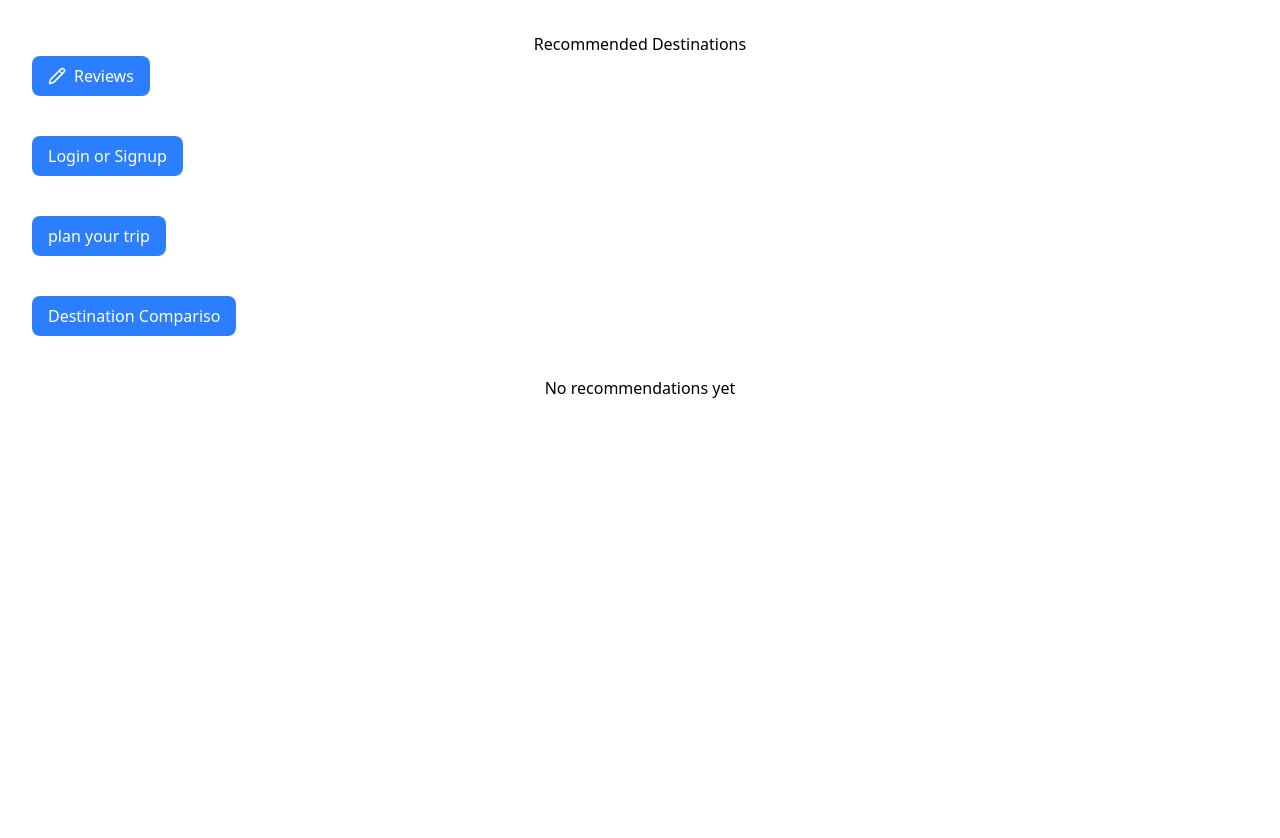
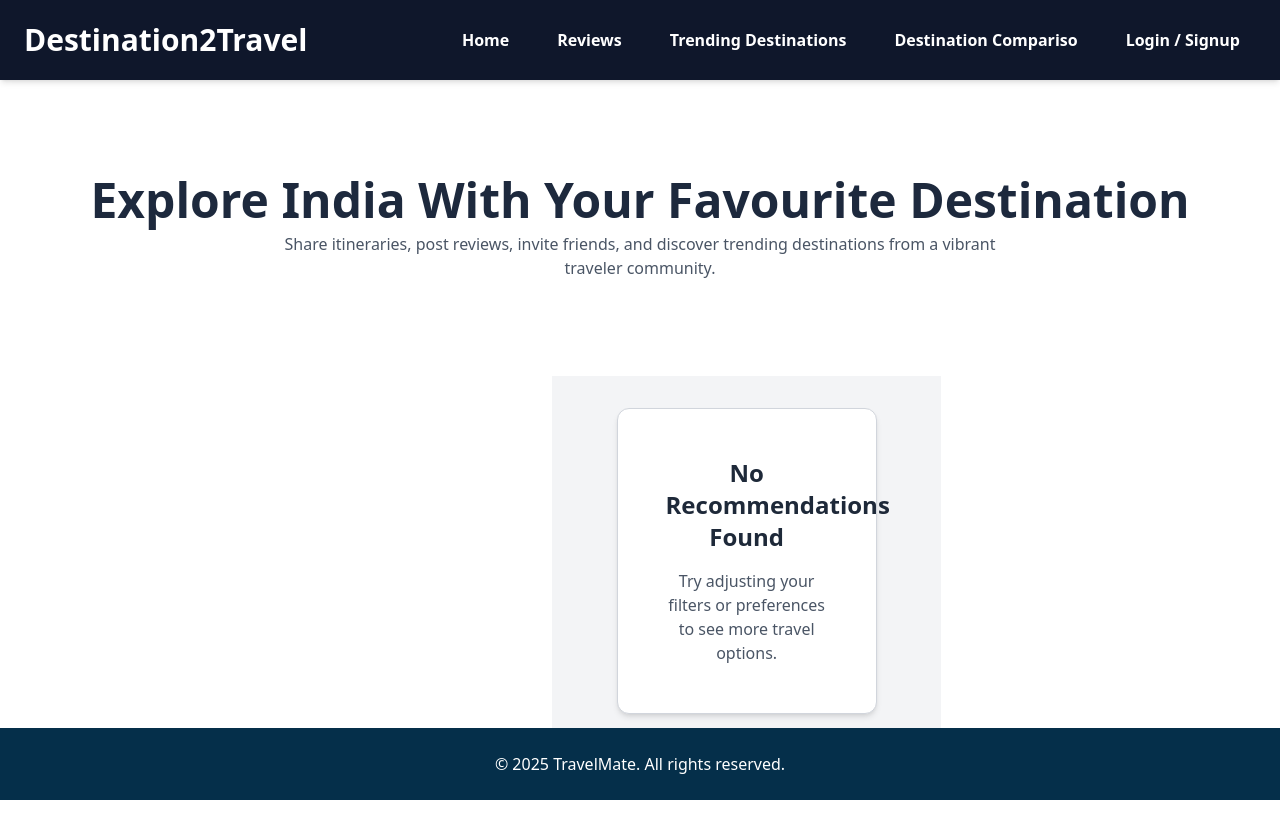
Before and after one commit to the-kiran-kasana/destination-travel, a React (Vite) app in the folder travel-destination/: page /InterestedDestination in a window 1280 px wide. Shown: the top 838 px of the page. Before the commit the page ends 800 px from the top, so only its background shows below. Built offline with nearby package versions, Linux system fonts and the light colour scheme.

Commit message:
creating a UI part

```diff
--- a/travel-destination/package.json
+++ b/travel-destination/package.json
@@ -16,6 +16,7 @@
     "lucide-react": "^0.540.0",
     "react": "^19.1.1",
     "react-dom": "^19.1.1",
+    "react-leaflet": "^5.0.0",
     "react-router-dom": "^7.8.1",
     "tailwindcss": "^4.1.12"
   },
--- a/travel-destination/src/components/Header.jsx
+++ b/travel-destination/src/components/Header.jsx
@@ -20,6 +20,24 @@ export default function Header()
         }
     }
 
+    const handleTrending = () => {
+            if(auth.currentUser){
+              navigate("/DestinationComparison")
+            }
+            else{
+              navigate("/Login");
+            }
+    }
+
+    const handleCompaire = () => {
+            if(auth.currentUser){
+             navigate("/Trending")
+            }
+            else{
+              navigate("/Login");
+            }
+        }
+
     return (
         <>
           <header className="bg-slate-900 bg-opacity-50 shadow-md fixed top-0 left-0 w-full z-50">
@@ -28,16 +46,13 @@ export default function Header()
                   <div className="flex items-center"> <h2 className="text-3xl text-white font-semibold">Destination2Travel</h2> </div>
 
 
-                  <div className="relative w-150">
-                    <input type="text" placeholder="Search" className="bg-slate-700 border border-slate-300 rounded-lg px-10 py-2 w-full text-white placeholder-slate-300" />
-                    <Search className="absolute left-3 top-1/2 transform -translate-y-1/2 text-gray-300" />
-                  </div>
 
                   <div className="flex items-center gap-4">
                      <button className="px-4 py-2 font-semibold text-white rounded-lg hover:bg-gray-700"  onClick={() => navigate("/Home")}> Home </button>
                      <button className="px-4 py-2 font-semibold text-white rounded-lg hover:bg-gray-700"  onClick={handleClick}> Reviews </button>
-                     <button className="px-4 py-2 font-semibold text-white rounded-lg hover:bg-gray-700" onClick={() => navigate("/Trending")} > Trending Destinations </button>
-                     <button className="px-4 py-2 font-semibold text-white rounded-lg hover:bg-gray-700" onClick={() => navigate("/Login")} > Login / Signup</button>
+                     <button className="px-4 py-2 font-semibold text-white rounded-lg hover:bg-gray-700"  onClick={handleTrending} > Trending Destinations </button>
+                     <button className="px-4 py-2 font-semibold text-white rounded-lg hover:bg-gray-700"  onClick={handleCompaire} >Destination Compariso </button>
+                     <button className="px-4 py-2 font-semibold text-white rounded-lg hover:bg-gray-700"  onClick={() => navigate("/Login")} > Login / Signup</button>
                   </div>
                 </nav>
               </header>
--- a/travel-destination/src/questionnaire/Activities.jsx
+++ b/travel-destination/src/questionnaire/Activities.jsx
@@ -3,6 +3,7 @@ import { Binoculars, HandPlatter, TentTree ,Tent,HousePlus} from "lucide-react";
 import { useNavigate } from "react-router-dom";
 import { useLocation } from "react-router-dom";
 import { useSharedState } from "./StateContext";
+import Header from "../components/Header";
 
 
 export default function Activities()
@@ -37,11 +38,12 @@ export default function Activities()
 
 return (
   <>
-    <div className="flex flex-col items-center justify-center p-6 border rounded-2xl shadow-md w-full">
+  <Header />
+<div className="border rounded-lg w-[500px] p-4 mt-30 shadow-md mx-auto">
 
       <h3 className="text-xl font-bold tracking-tight text-white-600 text-center"> Destination2Travel </h3>
-      <p className="mt-10 text-sm text-white-600 text-center gap-6">  We'll personalize Destination2Travel based on your goals </p>
-      <h2 className="mt-2 text-4xl font-bold tracking-tight text-white-600 text-center gap-0">Find  Your  Desired  Activities </h2>
+      <p className="mt-10 text-sm text-black-600 text-center gap-6">  We'll personalize Destination2Travel based on your goals </p>
+      <h2 className="mt-2 text-4xl font-bold tracking-tight text-black-600 text-center gap-0">Find  Your  Desired  Activities </h2>
 
 
       <div className="grid grid-cols-1 sm:grid-cols-2 gap-6 mt-20">
@@ -51,12 +53,12 @@ return (
 
 
             <div className="relative inset-x-0 bottom-0 p-4 text-left">
-                  <div className="flex items-center gap-2 text-white drop-shadow">
+                  <div className="flex items-center gap-2 text-black-400 drop-shadow">
                     <opt.icon className="h-5 w-5" />
                     <p className="text-lg font-semibold">{opt.title}</p>
                   </div>
-                  <p className="mt-1 line-clamp-2 text-sm text-white/90">{opt.subtitle}</p>
-                 <input ref={inputRef} type="checkbox"onChange={() => toggle(opt.id)} className="appearance-none absolute bottom-4 right-4 h-5 w-5 border border-gray-300 rounded-full checked:bg-gray-400 cursor-pointer"/>
+                  <p className="mt-1 line-clamp-2 text-sm text-black-300/90">{opt.subtitle}</p>
+                 <input ref={inputRef} type="checkbox"onChange={() => toggle(opt.id)} className="appearance-none absolute bottom-4 right-4 h-5 w-5 border border-gray-500 rounded-full checked:bg-gray-400 cursor-pointer"/>
             </div>
 
 
@@ -64,7 +66,7 @@ return (
         ))}
       </div>
 
-      <div className="mt-6 flex justify-center w-full"> <button onClick={handleContinue} className="rounded-xl bg-indigo-600 px-10 py-5.5 text-sm font-semibold text-white shadow-sm transition hover:bg-indigo-500 focus:outline-none focus-visible:ring-2 focus-visible:ring-indigo-500 focus-visible:ring-offset-5" > Next </button></div>
+      <div className="mt-6 flex justify-center w-full"> <button onClick={handleContinue} className="rounded-xl bg-slate-800 px-8 py-5 text-sm font-semibold text-white shadow-sm transition hover:bg-indigo-500 focus:outline-none focus-visible:ring-2 focus-visible:ring-indigo-500 focus-visible:ring-offset-5" > Next </button></div>
     </div>
   </>
 );
--- a/travel-destination/src/questionnaire/InterestedDestination.jsx
+++ b/travel-destination/src/questionnaire/InterestedDestination.jsx
@@ -5,6 +5,7 @@
     import { useLocation } from "react-router-dom";
     import { Link } from "react-router-dom";
     import { InterestsData } from "../database/InterestsData";
+    import Header from "../components/Header";
 
     export default function InterestedDestination()
     {
@@ -38,52 +39,45 @@
 
 
     return (
+
       <div>
-        <h2>Recommended Destinations</h2>
-        <button
-           className="flex items-center gap-2 bg-blue-500 text-white mb-10 px-4 py-2 rounded-lg hover:bg-blue-600"
-           onClick={() => navigate("/Review")} > <Pencil size={18} /> Reviews
-        </button>
+         <Header />
+          <section className="py-16 px-8 text-center mt-20">
+                <h2 className="text-5xl text-slate-800 font-bold mb-2">Explore India With Your Favourite Destination</h2>
+                <p className="max-w-3xl mx-auto text-gray-600 "> Share itineraries, post reviews, invite friends, and discover trending destinations from a vibrant traveler community. </p>
+          </section>
 
-        <button
-           className="flex items-center gap-2 bg-blue-500 text-white mb-10 px-4 py-2 rounded-lg hover:bg-blue-600"
-           onClick={() => navigate("/Login")} >Login or Signup
-        </button>
-
-       <button
-           className="flex items-center gap-2 bg-blue-500 text-white mb-10 px-4 py-2 rounded-lg hover:bg-blue-600"
-           onClick={() => navigate("/ItineraryPlanner")} >plan your trip
-       </button>
-
-       <button
-                  className="flex items-center gap-2 bg-blue-500 text-white mb-10 px-4 py-2 rounded-lg hover:bg-blue-600"
-                  onClick={() => navigate("/DestinationComparison")} >Destination Compariso
-       </button>
-
-
+      <div className="grid grid-cols-3 gap-6 mb-20 mt-8">
         {desireDestination.length > 0 ? (
           desireDestination.map((place, i) => (
-            <div key={i} className="card">
-
-              <h3>{place.title}</h3>
-              <p>{place.subtitle}</p>
-              <p>{place.id}</p>
-              <img
-                src={place.image}
-                alt={place.title}
-                className="h-100 w-full rounded-lg object-cover"
-              />
-              <p>{place.description}</p>
-              <h1>
-                {place.city}, {place.state}
-              </h1>
-              <Link to={`/users/${place.id}`}>View Destination</Link>
+            <div key={i} className="relative shadow-xl rounded-2xl  hover:scale-110 overflow-hidden bg-white p-4" >
+              <img src={place.image} alt={place.title} className="w-full h-100 rounded-lg object-cover" />
+              <h1 className="text-lg font-bold text-gray-800 mt-3"> {place.title} </h1>
+              <p className="text-sm text-gray-600">{place.subtitle}</p>
+              <p className="text-sm text-gray-500 mt-1">{place.description}</p>
+              <h2 className="text-sm font-medium text-gray-700 mt-2"> {place.city}, {place.state}</h2>
+              <Link to={`/users/${place.id}`} className="text-blue-600 font-semibold hover:underline block mt-2" >View Destination</Link>
             </div>
           ))
         ) : (
-          <p>No recommendations yet</p>
+         <div className="flex items-center ml-130 justify-center w-full min-h-[250px] bg-gray-100 p-8">
+           <div className="w-4/5 bg-white rounded-xl shadow-md p-12 text-center border border-gray-300">
+             <h2 className="text-2xl font-bold text-gray-800 mb-4">
+               No Recommendations Found
+             </h2>
+             <p className="text-gray-600 text-base">
+               Try adjusting your filters or preferences to see more travel options.
+             </p>
+           </div>
+         </div>
+
+
+
+
         )}
       </div>
+      <footer className="bg-sky-950 text-white py-6 text-center w-full fixed bottom-0 left-0 z-50"> <p>© 2025 TravelMate. All rights reserved.</p> </footer>
+ </div>
     );
 
 
--- a/travel-destination/src/questionnaire/Interests.jsx
+++ b/travel-destination/src/questionnaire/Interests.jsx
@@ -29,41 +29,45 @@ export default function Interests()
   const toggle = (id) => {
 
       setSelectedInterests((prev) => prev.includes(id) ? prev.filter((x) => x !== id) : [...prev, id] );
-//       console.log(selectedInterests);
+      console.log(selectedInterests);
   };
 
 return (
   <>
     <Header />
-    <div className="flex  flex-col items-center  justify-center p-5 border rounded-2xl shadow-md mt-20 ">
+<div className="border rounded-lg w-[500px] p-4 mt-30 shadow-md mx-auto">
 
-      <h3 className="text-xl font-bold tracking-tight text-black-600 text-center"> Destination2Travel </h3>
-      <p className="mt-10 text-sm text-black-600 text-center gap-6">  We'll personalize Destination2Travel based on your goals </p>
-      <h2 className="mt-2 text-4xl font-bold tracking-tight text-black-600 text-center"> Choose your travel interests </h2>
+  <h3 className="text-xl font-bold tracking-tight text-gray-800 text-center"> Destination2Travel </h3>
+  <p className="mt-4 text-sm text-gray-600 text-center"> We'll personalize Destination2Travel based on your goals </p>
+  <h2 className="mt-2 text-4xl font-bold tracking-tight text-gray-800 text-center"> Choose your travel interests</h2>
 
+  <div className="grid grid-cols-2 gap-4 mt-8">
+    {options.map((opt) => (
+      <div key={opt.id} className={`rounded-xl border p-3 shadow hover:shadow-md transition ${  selectedInterests.includes(opt.id) ? "border-indigo-500" : "border-gray-200"  }`}  >
 
-      <div className="grid grid-cols-1 sm:grid-cols-2  gap-6 mt-20">
-        {options.map((opt) => (
-          <button key={opt.id} className={`rounded-xl border p-3 shadow hover:shadow-md transition ${selectedInterests.includes(opt.id) ? "border-indigo-500" : "border-gray-200"}`}>
-             <img src={opt.image} alt={opt.title} className="h-42 w-full rounded-lg object-cover"/>
+        <div className="h-[200px] w-[200px] mx-auto">
+          <img  src={opt.image} alt={opt.title}  className="h-full w-full rounded-lg object-cover" />
+        </div>
 
+        <div className="mt-2 ">
+          <opt.icon className="h-5 w-5 mx-auto mb-1" />
+          <p className="text-sm font-semibold">{opt.title}</p>
+        </div>
 
-            <div className="relative inset-x-0 bottom-0 p-4 text-left">
-                  <div className="flex items-center gap-2 text-black-600e drop-shadow">
-                    <opt.icon className="h-5 w-5" />
-                    <p className="text-lg font-semibold">{opt.title}</p>
+        <div className="flex  gap-5 mt-2">
+          <p className="mt-1 line-clamp-2 text-xs text-gray-600">{opt.subtitle}</p>
+          <input type="checkbox" checked={selectedInterests.includes(opt.id)} onChange={() => toggle(opt.id)} className="h-4 w-4  checked:bg-gray-400 border  rounded cursor-pointer" />
         </div>
-                  <p className="mt-1 line-clamp-2 text-sm text-black-600/90">{opt.subtitle}</p>
-                 <input ref={inputRef} type="checkbox"onChange={() => toggle(opt.id)} className="appearance-none absolute bottom-4 right-4 h-5 w-5 border border-gray-300 rounded-full checked:bg-gray-400 cursor-pointer"/>
+      </div>
+    ))}
+  </div>
+
+  <div className="mt-6 flex justify-center">
+    <button onClick={handleContinue} className="rounded-xl bg-slate-700  px-6 py-2 text-sm font-semibold text-white shadow-sm transition hover:bg-gray-500" > Next </button>
+  </div>
 </div>
 
 
-          </button>
-        ))}
-      </div>
-
-      <div className="mt-6 flex justify-center"> <button onClick={handleContinue} className="rounded-xl bg-slate-700 px-5 py-5 text-sm font-semibold text-white shadow-sm transition hover:bg-gray-500 focus:outline-none focus-visible:ring-2 focus-visible:ring-indigo-500 focus-visible:ring-offset-5" > Next </button></div>
-    </div>
   </>
 );
 
```
Also changed, not shown: travel-destination/src/database/InterestsData.jsx (+8 -8 lines), travel-destination/src/questionnaire/DestinationCard.jsx (+10 -9 lines), travel-destination/src/questionnaire/TravelStyle.jsx (+6 -4 lines), 1 other file (tests, documents, lock files or other folders). Lines whose indentation alone changed are shown as unchanged.
